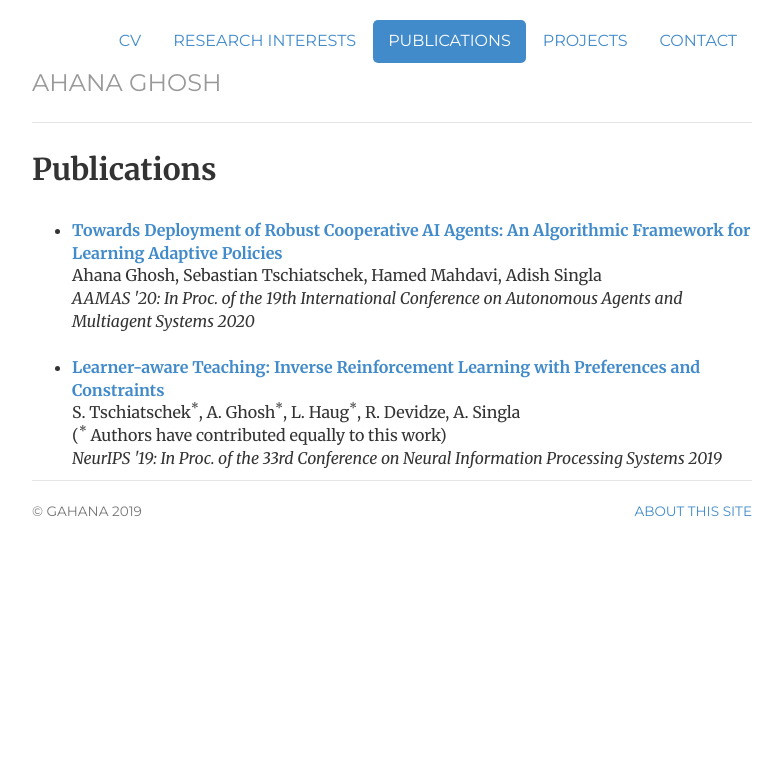
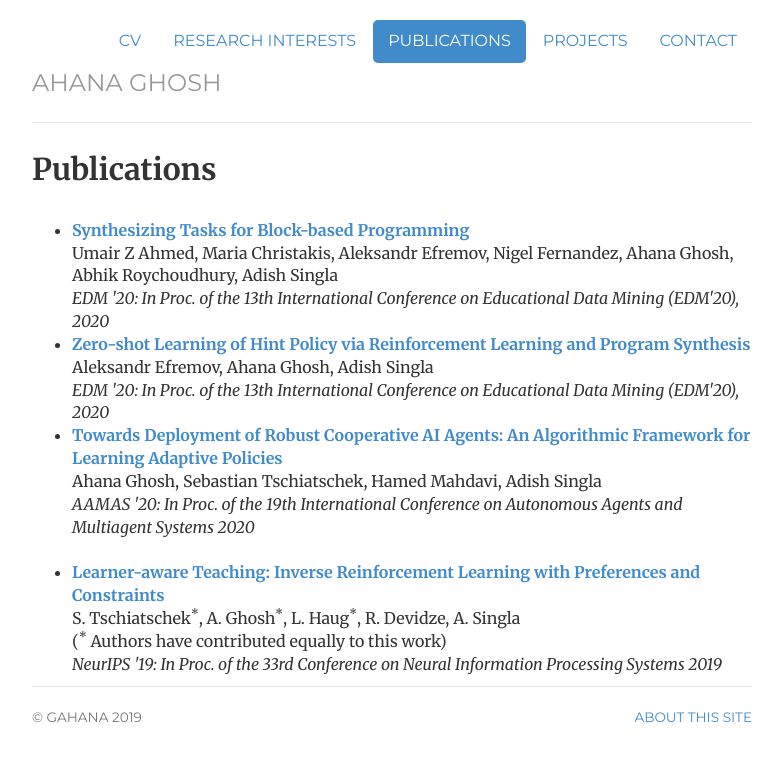
Before and after one commit to ahana204/ahana204.github.io, a Jekyll site: the page built from publications/index.html, in a window 1280 px wide. Shown: the top 761 px of the page, without its empty margins (248-1031 px from the left). Built offline with Jekyll 4.4.1, drawn with Linux system fonts in a browser that asks for light colours.

Commit message:
Update index.html

```diff
--- a/publications/index.html
+++ b/publications/index.html
@@ -14,7 +14,21 @@ description: List of projects with their description.
 				<ul>
 				<br>
 				<li>
-            			<a href="../files/publication-prints/ghosh20towards.pdf"><b>Towards Deployment of Robust Cooperative AI Agents: An Algorithmic Framework for Learning Adaptive Policies</b></a>
+            			<a href="https://arxiv.org/pdf/2006.16913.pdf"><b>Synthesizing Tasks for Block-based Programming</b></a>
+            			<br>
+            			Umair Z Ahmed, Maria Christakis, Aleksandr Efremov, Nigel Fernandez, Ahana Ghosh, Abhik Roychoudhury, Adish Singla
+            			<br>
+            			<i>EDM '20: In Proc. of the 13th International Conference on Educational Data Mining (EDM'20), 2020</i>
+        			</li>
+				<li>
+            			<a href="https://machineteaching.mpi-sws.org/files/papers/edm2020_zero-shot-hint-policy.pdf"><b>Zero-shot Learning of Hint Policy via Reinforcement Learning and Program Synthesis</b></a>
+            			<br>
+            			Aleksandr Efremov, Ahana Ghosh, Adish Singla
+            			<br>
+            			<i>EDM '20: In Proc. of the 13th International Conference on Educational Data Mining (EDM'20), 2020</i>
+        			</li>
+				<li>
+            			<a href="https://arxiv.org/pdf/1910.02330.pdf"><b>Towards Deployment of Robust Cooperative AI Agents: An Algorithmic Framework for Learning Adaptive Policies</b></a>
             			<br>
             			Ahana Ghosh, Sebastian Tschiatschek, Hamed Mahdavi, Adish Singla
             			<br>
```
